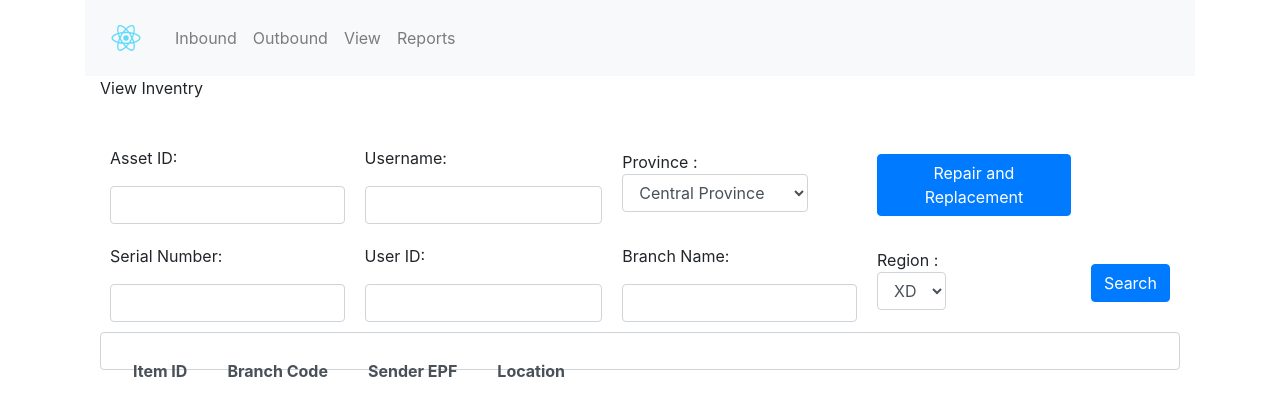
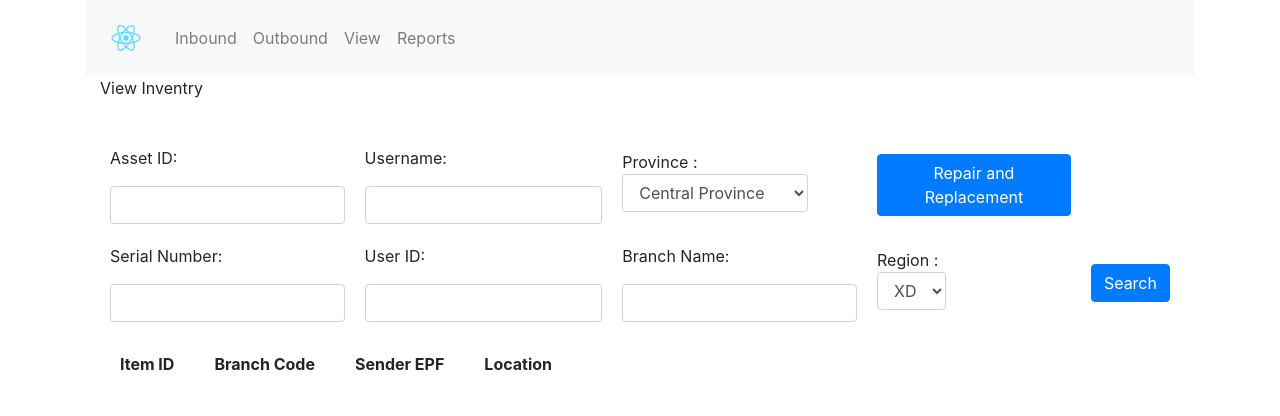
Before and after one commit to Dananjaya94/inbound-out-app, a React (Create React App) app: page /view in a window 1280 px wide. Shown: the top 416 px of the page. Built offline with nearby package versions, Linux system fonts and the light colour scheme.

Commit message:
Update view.component.js
Updated View Component

```diff
--- a/src/components/view.component.js
+++ b/src/components/view.component.js
@@ -171,7 +171,7 @@ export default class ViewComp extends Component{
                 </table>
 
 
-                    <table className ="form-control" cellPadding="20" >
+                    <table className ="table-control" cellPadding="20" >
                         <tbody>
                         <tr>
                             <th>
```
